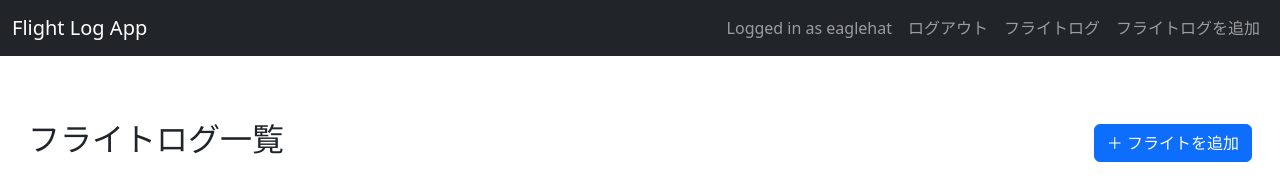
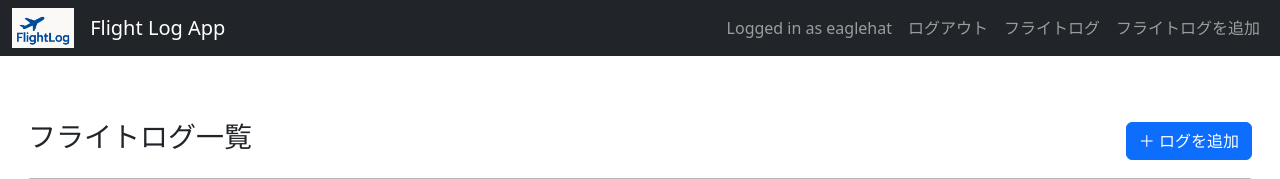
Before and after one commit to eaglehat0423/flight_log, a Django app: page / in a window 1280 px wide. Shown: the top 179 px of the page. Run offline with Django 5.2, Linux system fonts and the light colour scheme; a user stored in the database is signed in; data comes from the database, SQL or seed files in the repository; both versions use the stored data as it was after the commit; some libraries are stand-ins or nearby versions.

Commit message:
ロゴ追加

```diff
--- a/flightlog/templates/flightlog/log_list.html
+++ b/flightlog/templates/flightlog/log_list.html
@@ -5,8 +5,8 @@
 {% block content %}
 <div class="container-fluid mt-5 p-3">
   <div class="d-flex justify-content-between align-items-center mb-3">
-    <h2>フライトログ一覧</h2>
-    <a href="{% url 'add_log' %}" class="btn btn-primary">＋ フライトを追加</a>
+    <h2 class="fs-3">フライトログ一覧</h2>
+    <a href="{% url 'add_log' %}" class="btn btn-primary fs-6">＋ ログを追加</a>
   </div>
 
   <div class="card shadow-sm">
--- a/templates/base.html
+++ b/templates/base.html
@@ -17,7 +17,9 @@
     <!-- ナビゲーションバー -->
     <nav class="navbar navbar-expand-md navbar-dark bg-dark">
         <div class="container-fluid">
+            <img src="{% static 'images/flightlog_logo.png' %}" alt="FlightLog Logo" height="40" class="me-3">
             <a class="navbar-brand" href="http://127.0.0.1:8000/">Flight Log App</a>
+
             <button class="navbar-toggler" type="button" data-bs-toggle="collapse" data-bs-target="#navbarContent">
                 <span class="navbar-toggler-icon"></span>
             </button>
```
Also changed, not shown: db.sqlite3, flightlog/static/images/flightlog_logo.png (added).
